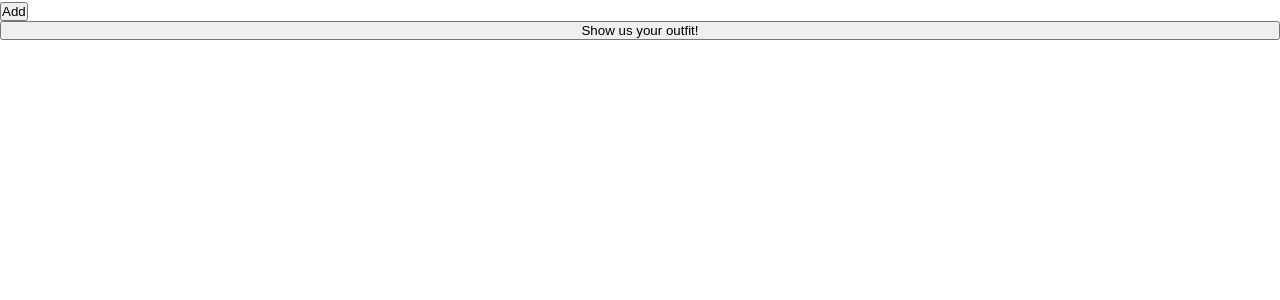
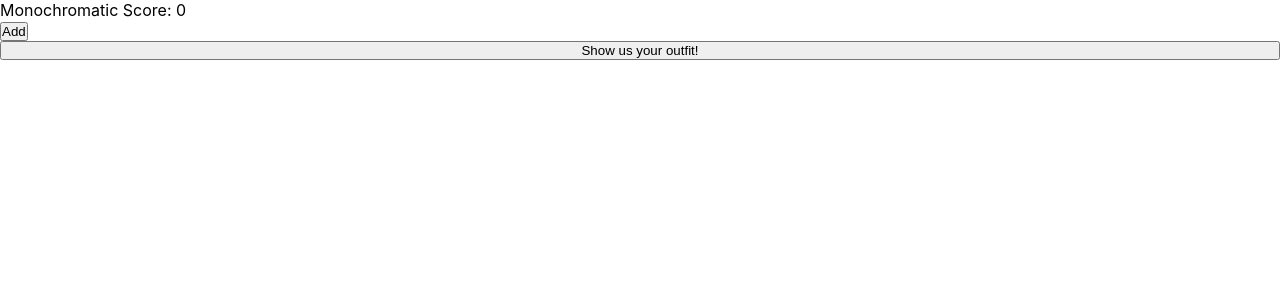
Before and after one commit to etrobert/color-match, a React (Create React App) app: page / in a window 1280 px wide. Shown: the top 300 px of the page. Built offline with nearby package versions, Linux system fonts and the light colour scheme.

Commit message:
Add monochromatic state

```diff
--- a/src/OutfitScorer/Colors.tsx
+++ b/src/OutfitScorer/Colors.tsx
@@ -1,5 +1,5 @@
 import { useRecoilState } from 'recoil';
-import colorsState from './atoms';
+import { colorsState } from './atoms';
 
 /**
  * Returns `array` with the element at `index` set to `value` without mutating `array`
--- a/src/OutfitScorer/OutfitScorer.tsx
+++ b/src/OutfitScorer/OutfitScorer.tsx
@@ -1,4 +1,6 @@
 import { useState } from 'react';
+import { useRecoilValue } from 'recoil';
+import { monochromaticScoreState } from './atoms';
 import Colors from './Colors';
 import NewOutfitButton from './NewOutfitButton';
 
@@ -6,6 +8,7 @@ import './OutfitScorer.css';
 
 const OutfitScorer = () => {
   const [outfit, setOutfit] = useState<string | null>(null);
+  const monochromaticScore = useRecoilValue(monochromaticScoreState);
 
   return (
     <div className="OutfitScorer">
@@ -16,6 +19,7 @@ const OutfitScorer = () => {
           src={outfit}
         />
       )}
+      {`Monochromatic Score: ${monochromaticScore}`}
       <Colors />
       <NewOutfitButton onDone={setOutfit} />
     </div>
--- a/src/OutfitScorer/atoms.ts
+++ b/src/OutfitScorer/atoms.ts
@@ -1,5 +1,10 @@
-import { atom } from 'recoil';
+import { atom, selector } from 'recoil';
 
 const colorsState = atom<string[]>({ key: 'Colors', default: [] });
 
-export default colorsState;
+const monochromaticScoreState = selector<number>({
+  key: 'MonochromaticScore',
+  get: () => 0,
+});
+
+export { colorsState, monochromaticScoreState };
```
